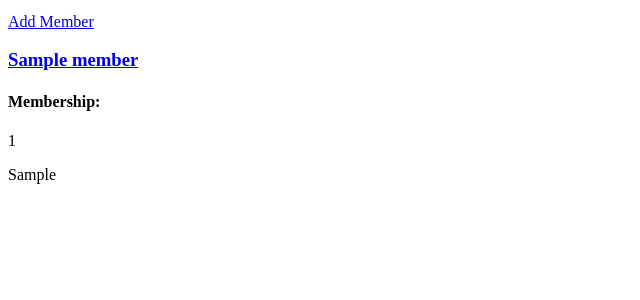
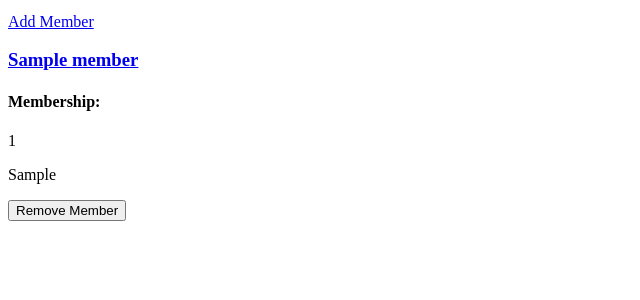
Before and after one commit to jaeltg/CC_project_1, a Flask app: page /members in a window 1280 px wide. Shown: the part 188-488 px from the top of the page, without its empty margins (0-640 px from the left). Run offline with Flask 2, Linux system fonts and the light colour scheme; a database or web service that is not in the repository returns one stand-in record (values such as "Sample title"); some libraries are stand-ins or nearby versions.

Commit message:
added route and html form to delete member

```diff
--- a/controllers/members_controller.py
+++ b/controllers/members_controller.py
@@ -53,3 +53,8 @@ def update_member(id):
 
     member_repository.update(member)
     return redirect('/members')
+
+@members_blueprint.route("/members/<id>/delete", methods=['POST'])
+def delete_member(id):
+    member_repository.delete(id)
+    return redirect('/members')
--- a/templates/members/index.html
+++ b/templates/members/index.html
@@ -17,6 +17,10 @@
         <p>{{member.memb_number}}</p>
         <p>{{member.memb_type}}</p>
     </section>
+
+    <form action="/members/{{member.id}}/delete" method="POST">
+        <input type="submit" value="Remove Member">
+    </form>
 {% endfor %}
 </section>
 
```
